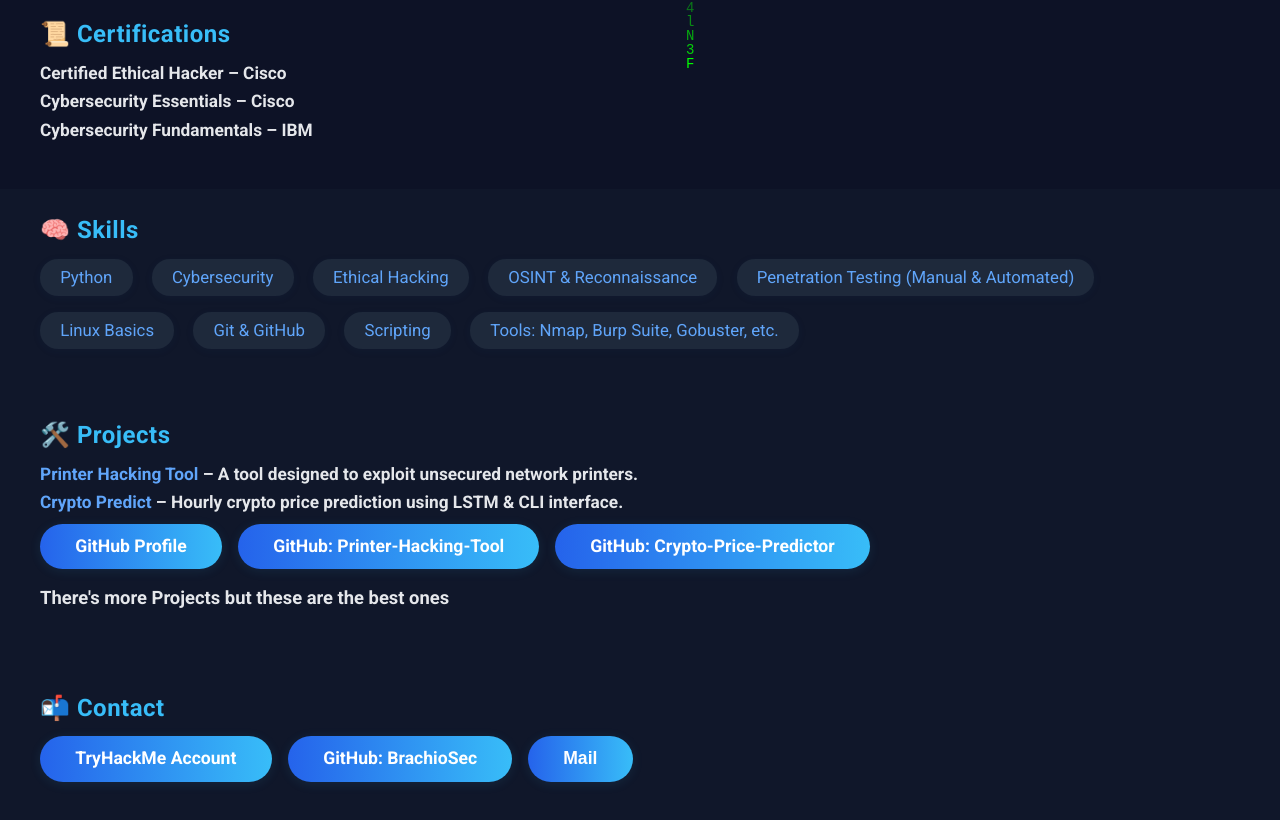
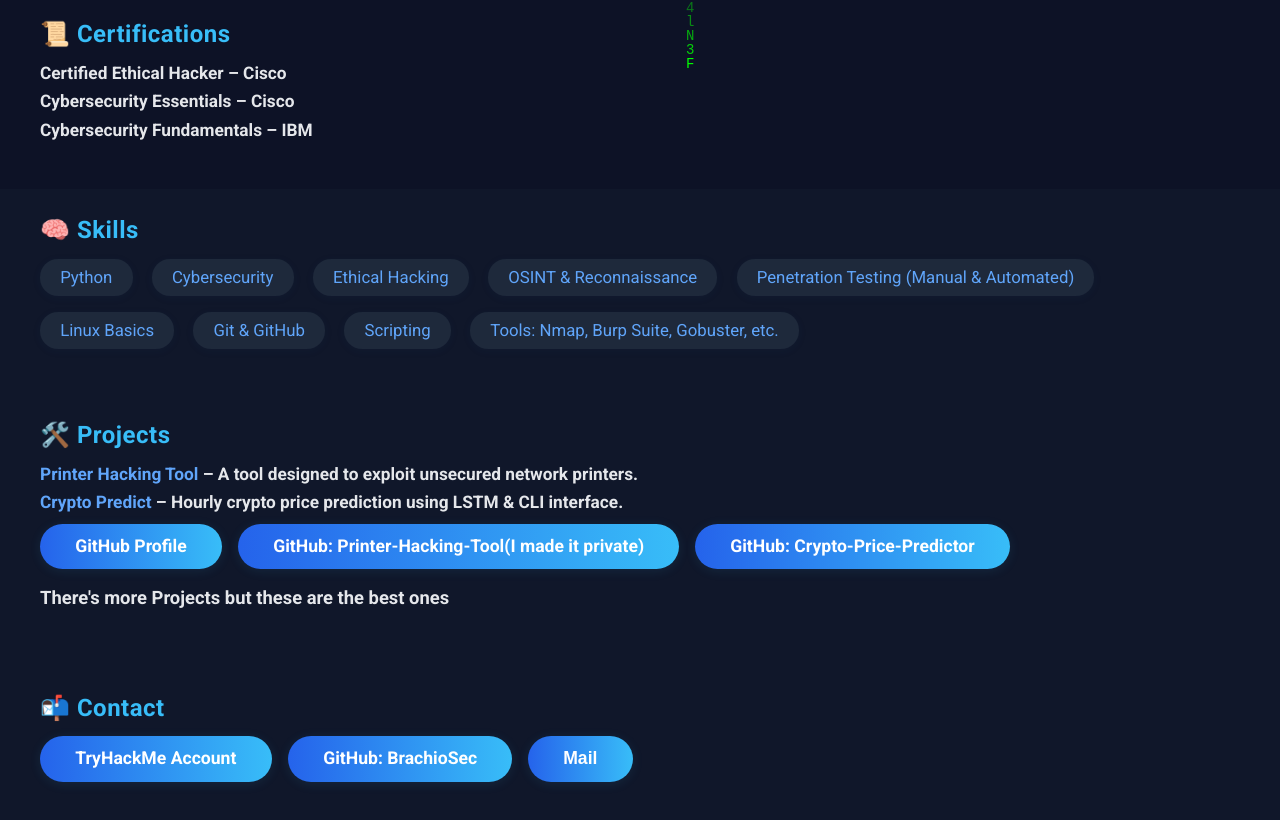
Before and after one commit to BrachioSec/brachiosec.github.io, a plain HTML site: page index.html in a window 1280 px wide. Shown: the part 611-1431 px from the top of the page. Drawn offline with Linux system fonts and the light colour scheme; animation ran at ten frames a second.

Commit message:
Update index.html
I made the printer tool private and updated the site accordingly

```diff
--- a/index.html
+++ b/index.html
@@ -261,7 +261,7 @@
           class="btn"
           href="https://github.com/BrachioSec/Printer-Hacking-Tool"
           target="_blank"
-          >GitHub: Printer-Hacking-Tool</a
+          >GitHub: Printer-Hacking-Tool(I made it private)</a
         >
         <a
           class="btn"
```
